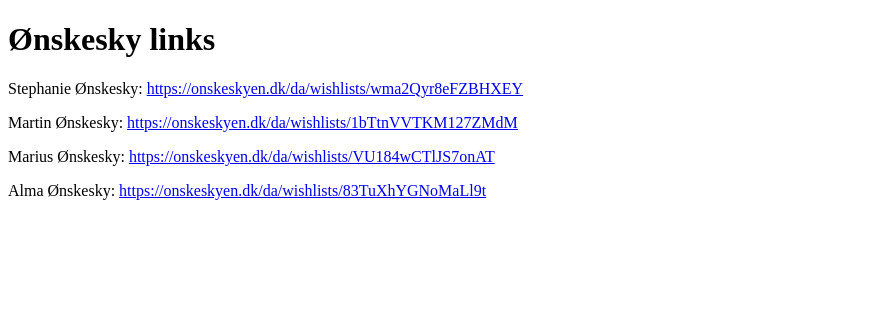
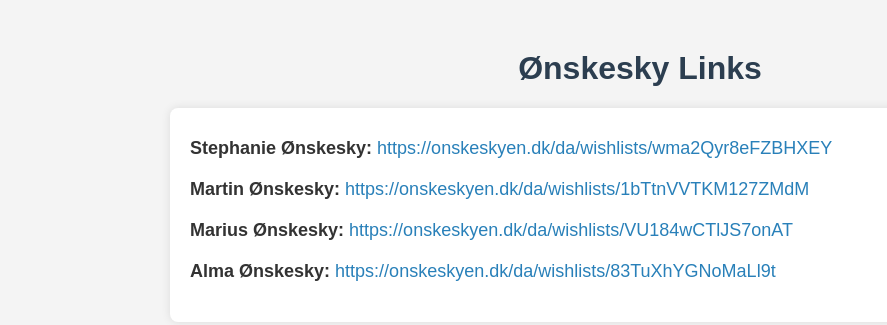
Before and after one commit to Zebotxd/nemler, a plain HTML site: page index.html in a window 1280 px wide. Shown: the whole page, without its empty margins (0-887 px from the left). Drawn offline with Linux system fonts and the light colour scheme.

Commit message:
Update index.html

```diff
--- a/index.html
+++ b/index.html
@@ -1,15 +1,62 @@
 <!DOCTYPE html>
-<html lang="en">
+<html lang="da">
 <head>
     <meta charset="UTF-8">
     <meta name="viewport" content="width=device-width, initial-scale=1.0">
     <title>Ønskesky Links</title>
+    <style>
+        body {
+            font-family: 'Arial', sans-serif;
+            background-color: #f4f4f4;
+            margin: 0;
+            padding: 0;
+            color: #333;
+        }
+        h1 {
+            text-align: center;
+            margin-top: 50px;
+            color: #2c3e50;
+        }
+        .container {
+            max-width: 900px;
+            margin: 20px auto;
+            padding: 20px;
+            background-color: #fff;
+            border-radius: 8px;
+            box-shadow: 0 0 10px rgba(0, 0, 0, 0.1);
+        }
+        p {
+            font-size: 18px;
+            margin: 10px 0;
+        }
+        a {
+            color: #2980b9;
+            text-decoration: none;
+        }
+        a:hover {
+            text-decoration: underline;
+        }
+        .link-section {
+            margin-bottom: 20px;
+        }
+    </style>
 </head>
 <body>
-    <h1>Ønskesky links</h1>
-    <p>Stephanie Ønskesky: <a href="https://onskeskyen.dk/da/wishlists/wma2Qyr8eFZBHXEY">https://onskeskyen.dk/da/wishlists/wma2Qyr8eFZBHXEY</a></p>
-    <p>Martin Ønskesky: <a href="https://onskeskyen.dk/da/wishlists/1bTtnVVTKM127ZMdM">https://onskeskyen.dk/da/wishlists/1bTtnVVTKM127ZMdM</a></p>
-    <p>Marius Ønskesky: <a href="https://onskeskyen.dk/da/wishlists/VU184wCTlJS7onAT">https://onskeskyen.dk/da/wishlists/VU184wCTlJS7onAT</a></p>
-    <p>Alma Ønskesky: <a href="https://onskeskyen.dk/da/wishlists/83TuXhYGNoMaLl9t">https://onskeskyen.dk/da/wishlists/83TuXhYGNoMaLl9t</a></p>
+    <h1>Ønskesky Links</h1>
+
+    <div class="container">
+        <div class="link-section">
+            <p><strong>Stephanie Ønskesky:</strong> <a href="https://onskeskyen.dk/da/wishlists/wma2Qyr8eFZBHXEY">https://onskeskyen.dk/da/wishlists/wma2Qyr8eFZBHXEY</a></p>
+        </div>
+        <div class="link-section">
+            <p><strong>Martin Ønskesky:</strong> <a href="https://onskeskyen.dk/da/wishlists/1bTtnVVTKM127ZMdM">https://onskeskyen.dk/da/wishlists/1bTtnVVTKM127ZMdM</a></p>
+        </div>
+        <div class="link-section">
+            <p><strong>Marius Ønskesky:</strong> <a href="https://onskeskyen.dk/da/wishlists/VU184wCTlJS7onAT">https://onskeskyen.dk/da/wishlists/VU184wCTlJS7onAT</a></p>
+        </div>
+        <div class="link-section">
+            <p><strong>Alma Ønskesky:</strong> <a href="https://onskeskyen.dk/da/wishlists/83TuXhYGNoMaLl9t">https://onskeskyen.dk/da/wishlists/83TuXhYGNoMaLl9t</a></p>
+        </div>
+    </div>
 </body>
 </html>
```
